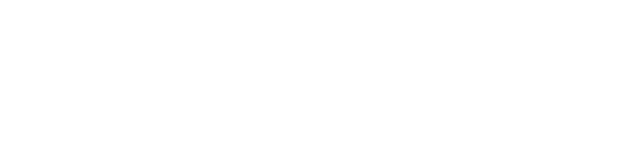
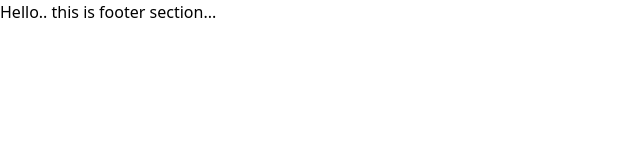
Before and after one commit to Alireza2A/TrioWind, a plain HTML site: page index.html in a window 1280 px wide. Shown: the whole page, without its empty margins (0-640 px from the left). Drawn offline with nearby package versions, Linux system fonts and the light colour scheme.

Commit message:
add footer

```diff
--- a/index.html
+++ b/index.html
@@ -15,7 +15,7 @@
     <!-- Code -->
 
     <!-- Rajvi -->
-    <footer></footer>
+    <footer>Hello.. this is footer section...</footer>
     <!-- Code -->
   </body>
 </html>
```
